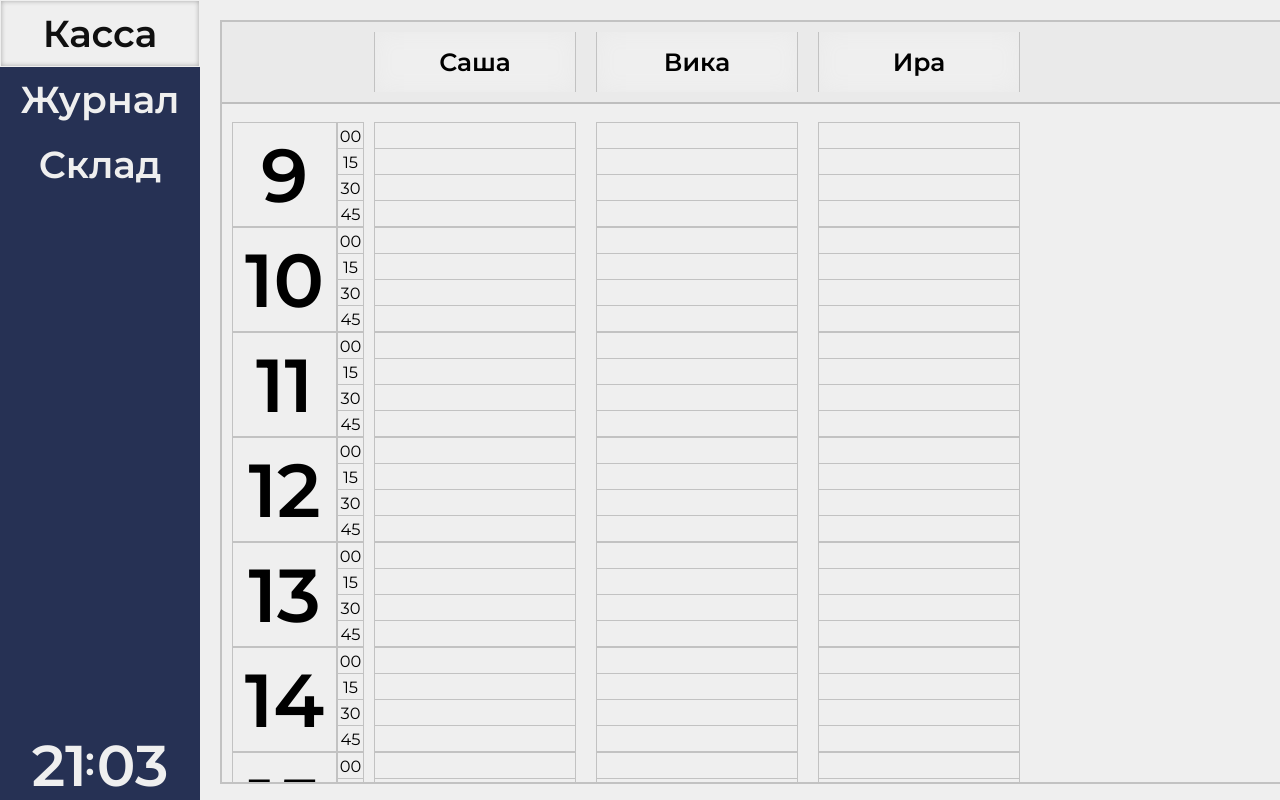
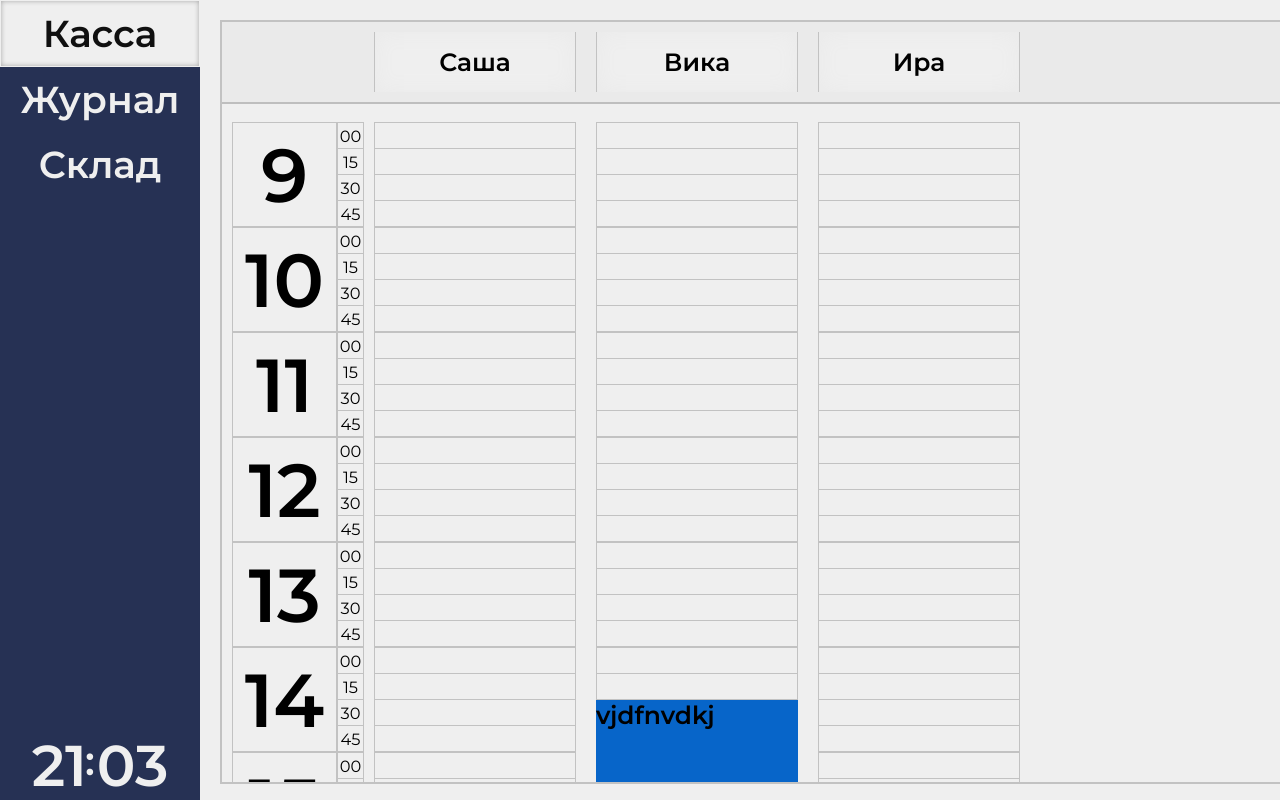
Before and after one commit to pten4uk99/CRM, a React app: page / in a window 1280 px wide. Shown: the top 800 px of the page. Built offline with nearby package versions, Linux system fonts and the light colour scheme.

Commit message:
make client component

```diff
--- a/src/components/App.js
+++ b/src/components/App.js
@@ -3,14 +3,9 @@ import React, {useEffect} from "react";
 import Header from "./Header/Header";
 import Main from "./Main/Main";
 import {connect} from "react-redux";
-import {ActivateComponent} from "../redux/actions/Main/components_actions";
 
 
 function App(props) {
-    useEffect(() => {
-        sequenceRenderComponents(props)
-    }, [])
-
     return (
         <div className="wrapper">
             <Header/>
@@ -19,27 +14,4 @@ function App(props) {
     )
 }
 
-export default connect(
-    state => ({store: state.Main.components}),
-    dispatch => ({
-        ActivateComponent:
-            (component) => dispatch(ActivateComponent(component))
-    })
-)(App);
-
-function sequenceRenderComponents(props) {
-    const componentSequence = [
-        "Main",
-        "Time",
-        "Masters",
-        "MastersMaster",
-        "MastersMasterTableItem",
-        // "Clients",
-        // "ClientsClient",
-        "MastersMasterTableItemAddClientWindow",
-        "MastersMasterTableItemAddClientWindowTime"
-    ]
-    for (let component of componentSequence) {
-        props.ActivateComponent(component);
-    }
-}
+export default App;
--- a/src/components/Main/Clients/Clients.js
+++ /dev/null
@@ -1,26 +0,0 @@
-import React, {useEffect, useState} from "react";
-import {connect} from "react-redux";
-import Client from "./Client";
-
-function Clients(props) {
-    let [onload, setOnload] = useState(false);
-    useEffect(() => {
-        setOnload(true);
-        }, []
-    )
-
-    return onload ? (
-        <div className="clients">
-            {Object.entries(props.store.clients.masters).map((master) => {
-            return props.store.clients.masters[master[0]].map((client, index) => {
-                return <Client key={index} master={master[0]} params={client}/>
-            })
-        })}
-        </div>
-    ) : <></>
-}
-
-export default connect(
-    state => ({store: state.Main}),
-    dispatch => ({})
-)(Clients);
--- a/src/components/Main/Main.js
+++ b/src/components/Main/Main.js
@@ -2,7 +2,6 @@ import React from "react";
 import {connect} from "react-redux";
 import Time from "./Time";
 import Masters from "./Masters/Masters";
-import Clients from "./Clients/Clients";
 
 
 function Main(props) {
@@ -11,7 +10,6 @@ function Main(props) {
             <article className="journal">
                 <Time/>
                 <Masters/>
-                <Clients/>
             </article>
         </main>
     )
--- a/src/components/Main/Masters/Master/TableItem/AddClientWindow/AddClientWindow.js
+++ b/src/components/Main/Masters/Master/TableItem/AddClientWindow/AddClientWindow.js
@@ -1,13 +1,13 @@
 import React, {useEffect} from "react";
 import {connect} from "react-redux";
 import {DeactivateBackground} from "../../../../../../redux/actions/Main/addClientWindow_actions";
-import {SwapToInactive} from "../../../../../../redux/actions/Main/masters_actions";
+import {SwapTableItemToInactive} from "../../../../../../redux/actions/Main/masters_actions";
 import Time from "./Time";
 import {useIMask} from "react-imask";
 
 
 function AddClientWindow(props) {
-    const addClientWindow = React.createRef();
+    const addClientWindow = React.useRef();
     const [ opts, setOpts ] = React.useState({ mask: "+{7}(000)000-00-00" });
     const { ref, maskRef } = useIMask(opts);
 
@@ -68,12 +68,12 @@ export default connect(
     dispatch => ({
         DeactivateBackground:
             () => dispatch(DeactivateBackground()),
-        SwapToInactive:
-            (name, index) => dispatch(SwapToInactive(name, index))
+        SwapTableItemToInactive:
+            (name, index) => dispatch(SwapTableItemToInactive(name, index))
     })
 )(AddClientWindow);
 
 function deactivateWindow(props) {
-    props.SwapToInactive(props.master, props.index)
+    props.SwapTableItemToInactive(props.master, props.index)
     props.DeactivateBackground()
 }
--- a/src/components/Main/Clients/Client.js
+++ b/src/components/Main/Masters/Master/TableItem/Client.js
@@ -11,12 +11,12 @@ function Client(props) {
             return elem.hour === props.params.timeStart.hour &&
                 elem.minutes === props.params.timeStart.minutes})[0])
 
-        setOnload(props.store.components.ClientsClient);
+        setOnload(true);
         }, []
     )
 
     return onload ? (
-        <div className="client" style={getStyle(tableItem, props)}>
+        <div className="client" style={getStyle(props)}>
             vjdfnvdkj
         </div>
     ) : <></>
@@ -27,10 +27,11 @@ export default connect(
     dispatch => ({})
 )(Client);
 
-function getStyle(tableItem, props) {
+function getStyle(props) {
+    console.log(props.params)
     return {
-        top: tableItem.offsetTop,
-        left: tableItem.offsetLeft,
-        height: props.params.cardParams.height
+        top: props.offsetTop,
+        left: props.offsetLeft,
+        height: props.params.duration / 15 * 25
     }
 }
--- a/src/components/Main/Masters/Master/TableItem/TableItem.js
+++ b/src/components/Main/Masters/Master/TableItem/TableItem.js
@@ -3,21 +3,22 @@ import {connect} from "react-redux";
 import {
     ActivateBackground, SwapOrientationToBottom, SwapOrientationToTop,
 } from "../../../../../redux/actions/Main/addClientWindow_actions";
-import {AddOffset, SwapToActive, SwapToInactive} from "../../../../../redux/actions/Main/masters_actions";
+import {SwapTableItemToActive, SwapToActive, SwapToInactive} from "../../../../../redux/actions/Main/masters_actions";
 import AddClientWindow from "./AddClientWindow/AddClientWindow";
+import Client from "./Client";
 
 
 function TableItem(props) {
     const currentItem = props.store.masters[props.master][props.index];
+    const clients = props.store.clients;
 
-    let tableItem = React.createRef();
+    let tableItem = React.useRef();
+    let [currentClient, setCurrentClient] = useState(null);
     useEffect(() => {
-        props.AddOffset(
-            props.master,
-            props.index,
-            tableItem.current.offsetTop,
-            tableItem.current.offsetLeft
-        )
+        setCurrentClient(clients.filter((elem) => {
+            return elem.master === props.master &&
+                elem.timeStart.hour === currentItem.hour &&
+                elem.timeStart.minutes === currentItem.minutes})[0])
     }, [])
 
     let [underlineClass, setUnderlineClass] = useState('underline');
@@ -30,6 +31,7 @@ function TableItem(props) {
 
     return (
         <>
+            {renderClient(currentClient, props, tableItem)}
             <div className={props.className}
                  onClick={(event) => activateWindow(event, props, props.index)}
                  onMouseEnter={activateUnderline} onMouseLeave={deactivateUnderline}
@@ -45,12 +47,10 @@ function TableItem(props) {
 export default connect(
     state => ({store: state.Main}),
     dispatch => ({
-        AddOffset:
-            (name, index, top, left) => dispatch(AddOffset(name, index, top, left)),
         ActivateBackground:
             () => dispatch(ActivateBackground()),
-        SwapToActive:
-            (i, name) => dispatch(SwapToActive(i, name)),
+        SwapTableItemToActive:
+            (i, name) => dispatch(SwapTableItemToActive(i, name)),
         SwapOrientationToTop:
             (top, left) => dispatch(SwapOrientationToTop(top, left)),
         SwapOrientationToBottom:
@@ -63,13 +63,23 @@ function activateWindow(event, props, index) {
        props.SwapOrientationToTop(event.target.offsetTop, event.target.offsetLeft) :
        props.SwapOrientationToBottom(event.target.offsetTop, event.target.offsetLeft);
 
-    props.SwapToActive(
+    props.SwapTableItemToActive(
         index,
         props.master
     );
     props.ActivateBackground()
 }
 
+function renderClient(currentClient, props, tableItem) {
+    return currentClient ?
+        <Client key={props.index}
+                master={props.master}
+                params={currentClient}
+                offsetTop={tableItem.current.offsetTop}
+                offsetLeft={tableItem.current.offsetLeft}/> :
+        <></>
+}
+
 function getUnderlineLength(props) {
     return 15 + 222 * Object.keys(props.masters).length;
 }
--- a/src/components/Main/Masters/Masters.js
+++ b/src/components/Main/Masters/Masters.js
@@ -1,14 +1,9 @@
 import React, {useEffect} from "react";
 import {connect} from "react-redux";
 import Master from "./Master/Master";
-import {ActivateComponent} from "../../../redux/actions/Main/components_actions";
 
 
 function Masters(props) {
-    useEffect(() => {
-        props.ActivateComponent("Clients")
-        props.ActivateComponent("ClientsClient")
-    })
     return (
         <>
             <div className="masters-line">
@@ -26,8 +21,5 @@ function Masters(props) {
 
 export default connect(
     state => ({store: state.Main.addClientWindow}),
-    dispatch => ({
-        ActivateComponent:
-            (component) => dispatch(ActivateComponent(component))
-    })
+    dispatch => ({})
 )(Masters);
--- a/src/index.js
+++ b/src/index.js
@@ -14,8 +14,6 @@ const store = createStore(
     window.__REDUX_DEVTOOLS_EXTENSION__ && window.__REDUX_DEVTOOLS_EXTENSION__()
 );
 
-store.subscribe(()=> console.log("Изменение в store:", store.getState()));
-
 ReactDOM.render(
     <Provider store={store}>
         <App/>
--- a/src/redux/actions/Main/components_actions.js
+++ /dev/null
@@ -1,3 +0,0 @@
-export const ActivateComponent = (component) => {
-    return {type: "SWAP_ACTIVE_TO_TRUE", payload: {component: component}}
-}
--- a/src/redux/actions/Main/masters_actions.js
+++ b/src/redux/actions/Main/masters_actions.js
@@ -1,26 +1,15 @@
 export const AddMaster = (name) => {
     return {type: "ADD_MASTER", payload: {name: name}}
 }
-export const SwapToActive = (index, name) => {
+export const SwapTableItemToActive = (index, name) => {
     return {
-        type: "SWAP_TO_ACTIVE",
+        type: "SWAP_TABLE_ITEM_TO_ACTIVE",
         payload: {
             name: name,
             index: index,
         }
     }
 }
-export const SwapToInactive = (name, index) => {
-    return {type: "SWAP_TO_INACTIVE", payload: {name: name, index: index}}
+export const SwapTableItemToInactive = (name, index) => {
+    return {type: "SWAP_TABLE_ITEM_TO_INACTIVE", payload: {name: name, index: index}}
 }
-export const AddOffset = (name, index, top, left) => {
-    return {
-        type: "ADD_OFFSET",
-        payload: {
-            name: name,
-            index: index,
-            top: top,
-            left: left
-        }
-    }
-}
--- a/src/redux/reducers/Main/clients_reducer.js
+++ b/src/redux/reducers/Main/clients_reducer.js
@@ -1,15 +1,13 @@
-const initialState = {
-    noMaster: [],
-    masters: {
-        "Саша": [
+const initialState = [
     {
+        master: "Саша",
         name: "Вася",
         lastName: "Василькин",
         phone: "+7(926)-986-31-49",
         date: "2021-02-03",
         timeStart: {
-                    hour: 9,
-                    minutes: "30"
+            hour: 15,
+            minutes: "45"
         },
         timeEnd: {
             hour: 10,
@@ -18,13 +16,26 @@ const initialState = {
         duration: 30,
         gender: "М",
         service: "Стрижка",
-                cardParams: {
-                    height: 30 / 15 * 25,
+    },
+    {
+        master: "Вика",
+        name: "Альбина",
+        lastName: "Василькина",
+        phone: "+7(925)-504-75-41",
+        date: "2021-02-03",
+        timeStart: {
+            hour: 14,
+            minutes: "30"
+        },
+        timeEnd: {
+            hour: 15,
+            minutes: "30"
+        },
+        duration: 60,
+        gender: "Ж",
+        service: "Стрижка",
     }
-            }
-        ],
-    }
-}
+]
 
 export default function clients(state = initialState, action) {
     switch (action.type) {
--- a/src/redux/reducers/Main/compontents_reducer.js
+++ /dev/null
@@ -1,21 +0,0 @@
-const initialState = {
-    Main: false,
-    Time: false,
-    Clients: false,
-    ClientsClient: false,
-    Masters: false,
-    MastersMaster: false,
-    MastersMasterTableItem: false,
-    MastersMasterTableItemAddClientWindow: false,
-    MastersMasterTableItemAddClientWindowTime: false
-}
-
-export default function components(state = initialState, action) {
-    switch (action.type) {
-        case "SWAP_ACTIVE_TO_TRUE":
-            let component = action.payload.component;
-            return {...state, [component]: true}
-        default:
-            return state
-    }
-}
--- a/src/redux/reducers/Main/index.js
+++ b/src/redux/reducers/Main/index.js
@@ -2,12 +2,10 @@ import {combineReducers} from "redux";
 import masters from "./masters_reducer";
 import addClientWindow from "./addClientWindow_reducer";
 import clients from "./clients_reducer";
-import components from "./compontents_reducer";
 
 export default combineReducers({
         masters: masters,
         addClientWindow: addClientWindow,
         clients: clients,
-        components: components,
     }
 )
--- a/src/redux/reducers/Main/masters_reducer.js
+++ b/src/redux/reducers/Main/masters_reducer.js
@@ -22,7 +22,7 @@ export default function masters(state = initialState, action) {
                     }
                 })
             return newObj;
-        case "SWAP_TO_ACTIVE":
+        case "SWAP_TABLE_ITEM_TO_ACTIVE":
             const activeObj = newObj[action.payload.name][action.payload.index];
             newObj[action.payload.name][action.payload.index] = {
                 ...activeObj,
@@ -30,7 +30,7 @@ export default function masters(state = initialState, action) {
                 className: "table-item active",
             }
             return newObj;
-        case "SWAP_TO_INACTIVE":
+        case "SWAP_TABLE_ITEM_TO_INACTIVE":
             const inactiveObj = newObj[action.payload.name][action.payload.index];
             newObj[action.payload.name][action.payload.index] = {
                 ...inactiveObj,
--- a/src/styles/Main/Clients/CLients.scss
+++ /dev/null
@@ -1 +0,0 @@
-@import "Client";
--- a/src/styles/Main/Main.scss
+++ b/src/styles/Main/Main.scss
@@ -18,5 +18,4 @@ main {
 }
 
 @import "Time";
-@import "Clients/CLients";
 @import "Masters/Masters";
--- a/src/styles/Main/Clients/Client.scss
+++ b/src/styles/Main/Masters/Master/TableItem/Client.scss
@@ -1,4 +1,4 @@
-.journal .clients .client {
+.table-items > .client {
   position: absolute;
 
   width: 202px;
--- a/src/styles/Main/Masters/Master/TableItem/TableItem.scss
+++ b/src/styles/Main/Masters/Master/TableItem/TableItem.scss
@@ -48,4 +48,5 @@
   }
 }
 
+@import "Client";
 @import "AddClientWindow/AddClientWindow";
```
Lines whose indentation alone changed are shown as unchanged.
